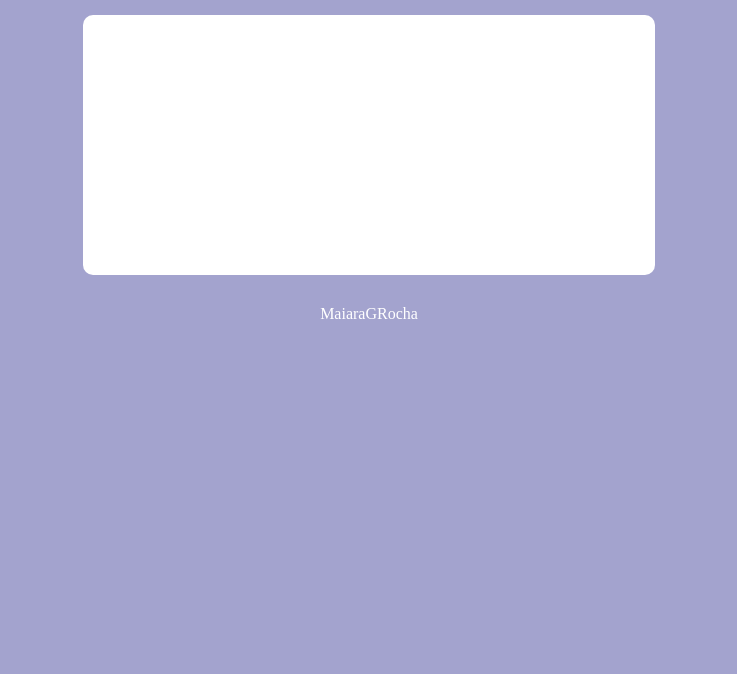
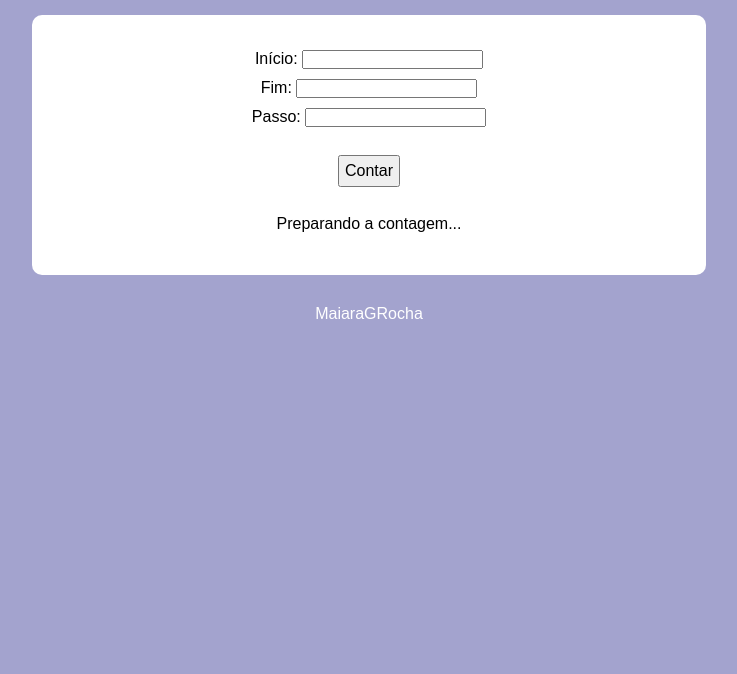
Before and after one commit to MaiaraGRocha/JAVASCRIPT, a plain HTML site: page exercicios/aula14ex/teste/index.html in a window 1280 px wide. Shown: the part 126-800 px from the top of the page, without its empty margins (271-1008 px from the left). Drawn offline with Linux system fonts and the light colour scheme.

Commit message:
teste concluído

```diff
--- a/exercicios/aula14ex/teste/index.html
+++ b/exercicios/aula14ex/teste/index.html
@@ -5,21 +5,27 @@
     <meta http-equiv="X-UA-Compatible" content="IE=edge">
     <meta name="viewport" content="width=device-width, initial-scale=1.0">
     <link rel="stylesheet" href="style.css">
-    <title>Contagem</title>
+    <title>Contador</title>
 </head>
 <body>
-    <header><h1>Vamos Contar</h1></header>
+    <header><h1>Vamos Contar !</h1></header>
+
     <section>
 
+        <div>
+            <p>Início: <input type="number" name="inicio" id="txti"></p>
+            <p>Fim: <input type="number" name="fim" id="txtf"></p>
+            <p>Passo: <input type="number" name="passo" id="txtp"></p><br>
+            <p><input id="but" type="button" value="Contar" onclick="contar()"></p>
 
-        <div>
-
-        </div>
-        <div>
+        </div><br>
+        <div id="res">
+            Preparando a contagem...
 
         </div>
     </section>
     <footer>MaiaraGRocha</footer>
+   <script src="script.js"></script>
 
 </body>
 </html>
--- /dev/null
+++ b/exercicios/aula14ex/teste/script.js
@@ -0,0 +1,32 @@
+
+function contar(){
+    let inic = window.document.getElementById('txti')
+    let fim = window.document.getElementById('txtf')
+    let passo = window.document.getElementById('txtp')
+    let res = window.document.getElementById('res')
+
+    if (inic.value.length == 0 || fim.value.length == 0 || passo.value.length == 0){
+        window.alert('[ERRO] Preencha os dados...')
+    }else{
+        res.innerHTML = 'Contando: '
+        let i = Number(inic.value)
+        let f = Number(fim.value)
+        let p = Number(passo.value)
+
+        if(i < f ){
+            for(let c = i; c <= f; c += p){
+            res.innerHTML+=` ${c} \u{1F449}`
+            }
+                res.innerHTML+= `\u{1F3C1}`
+        }else{
+            for( let c = i; c >= f; c -= p){
+                res.innerHTML+= ` ${c} \u{1F449}`
+            }
+            res.innerHTML+= `\u{1F3C1}`
+        }
+
+
+    }
+
+
+}
--- a/exercicios/aula14ex/teste/style.css
+++ b/exercicios/aula14ex/teste/style.css
@@ -21,17 +21,24 @@ header{
 
 section{
     margin: auto;
-    width: 40%;
+    width: 48%;
     height: 200px;
     background-color: white;
-
     padding: 30px;
     border-radius: 10px;
 }
+p,#res,#but{
+    padding: 5px;
+    font: normal 12pt Arial;
+    text-align: center;
+}
+
+
 
 
 footer{
     padding: 30px;
     text-align: center;
     color: white;
+    font: normal 12pt Arial;
 }
```
